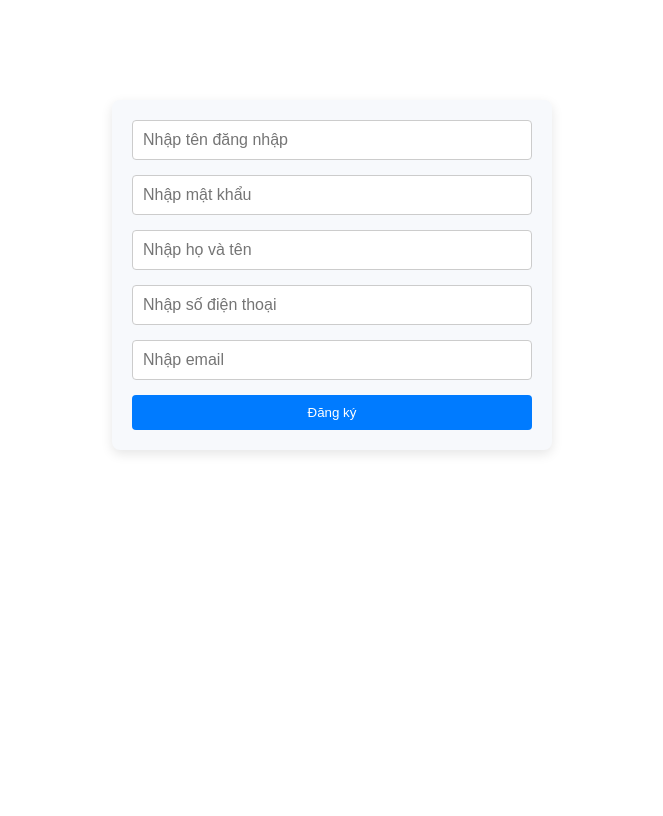
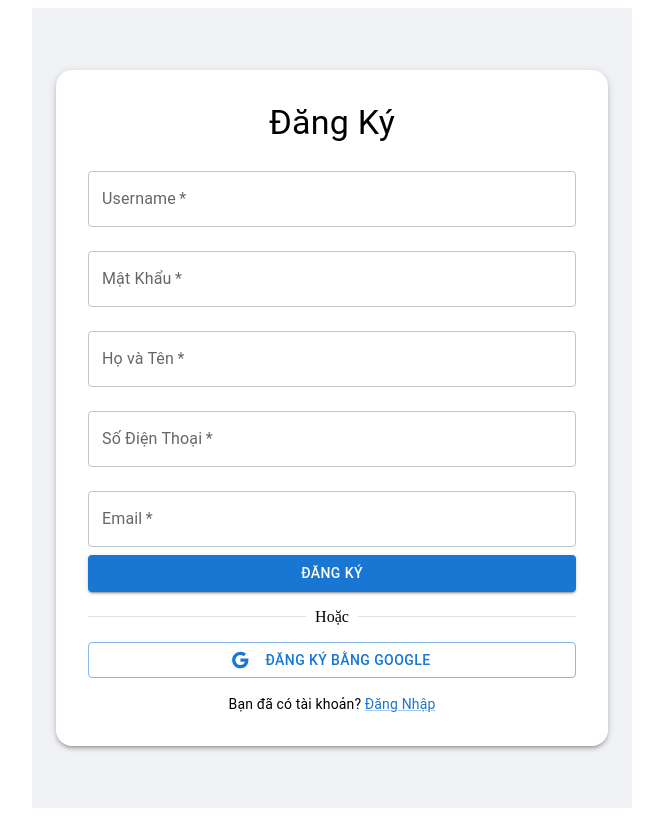
Before and after one commit to JonnyTran411/Koi-Veterinary-Service-Center, a React (Create React App) app in the folder kvsc-fe-app/: page /register in a window 1280 px wide. Shown: the whole page, without its empty margins (308-971 px from the left). Built offline with nearby package versions, Linux system fonts and the light colour scheme.

Commit message:
Create layout register

```diff
--- a/kvsc-fe-app/src/components/auth/register/Register.jsx
+++ b/kvsc-fe-app/src/components/auth/register/Register.jsx
@@ -1,92 +1,129 @@
+import { Google as GoogleIcon } from "@mui/icons-material";
+import {
+  Box,
+  Button,
+  Container,
+  Divider,
+  Link,
+  TextField,
+  Typography,
+} from "@mui/material";
 import React, { useState } from "react";
-import { useDispatch, useSelector } from "react-redux";
-import { registerUser } from "../../../redux/actions/authActions";
 import "./Register.scss";
 
 const Register = () => {
   const [formData, setFormData] = useState({
-    userName: "",
+    username: "",
     password: "",
-    fullName: "",
+    fullname: "",
     phone: "",
     email: "",
-    role: {
-      roleId: 1,
-      roleName: "Customer",
-    },
   });
 
-  const dispatch = useDispatch();
-  const { loading, error, data } = useSelector((state) => state.auth);
-
-  const handleInputChange = (e) => {
+  const handleChange = (e) => {
     const { name, value } = e.target;
-    setFormData({ ...formData, [name]: value });
+    setFormData({
+      ...formData,
+      [name]: value,
+    });
   };
 
   const handleSubmit = (e) => {
     e.preventDefault();
-    dispatch(registerUser(formData));
+    // Handle registration logic (e.g., call an API to create a new user)
+    console.log("Register Data:", formData);
   };
 
   return (
-    <div className="register-container">
+    <Container className="register-container" maxWidth="sm">
+      <Box className="register-box" boxShadow={3} p={4} borderRadius={4}>
+        <Typography variant="h4" align="center" gutterBottom>
+          Đăng Ký
+        </Typography>
         <form onSubmit={handleSubmit}>
-        <input
-          type="text"
-          name="userName"
-          value={formData.userName}
-          onChange={handleInputChange}
-          placeholder="Nhập tên đăng nhập"
+          <TextField
+            label="Username"
+            name="username"
+            fullWidth
+            variant="outlined"
+            margin="normal"
+            value={formData.username}
+            onChange={handleChange}
             required
           />
-        <input
+          <TextField
+            label="Mật Khẩu"
+            name="password"
             type="password"
-          name="password"
+            fullWidth
+            variant="outlined"
+            margin="normal"
             value={formData.password}
-          onChange={handleInputChange}
-          placeholder="Nhập mật khẩu"
+            onChange={handleChange}
             required
           />
-        <input
-          type="text"
-          name="fullName"
-          value={formData.fullName}
-          onChange={handleInputChange}
-          placeholder="Nhập họ và tên"
+          <TextField
+            label="Họ và Tên"
+            name="fullname"
+            fullWidth
+            variant="outlined"
+            margin="normal"
+            value={formData.fullname}
+            onChange={handleChange}
             required
           />
-        <input
-          type="text"
+          <TextField
+            label="Số Điện Thoại"
             name="phone"
+            fullWidth
+            variant="outlined"
+            margin="normal"
             value={formData.phone}
-          onChange={handleInputChange}
-          placeholder="Nhập số điện thoại"
+            onChange={handleChange}
             required
           />
-        <input
+          <TextField
+            label="Email"
+            name="email"
             type="email"
-          name="email"
+            fullWidth
+            variant="outlined"
+            margin="normal"
             value={formData.email}
-          onChange={handleInputChange}
-          placeholder="Nhập email"
+            onChange={handleChange}
             required
           />
-        <button type="submit" disabled={loading}>
-          {loading ? "Đang đăng ký..." : "Đăng ký"}
-        </button>
+          <Button
+            type="submit"
+            variant="contained"
+            color="primary"
+            fullWidth
+            className="register-button"
+          >
+            Đăng Ký
+          </Button>
+        </form>
 
-        {/* Display error message */}
-        {error && <p className="error-message">{error}</p>}
+        <Divider sx={{ my: 2 }}>Hoặc</Divider>
 
-        {/* Display success message */}
-        {data && (
-          <p className="success-message">
-            Registration successful! Welcome, {data.userName}!
-          </p>
-        )}
-      </form>
-    </div>
+        <Button
+          variant="outlined"
+          color="primary"
+          fullWidth
+          className="google-register-button"
+          startIcon={<GoogleIcon />}
+        >
+          Đăng Ký bằng Google
+        </Button>
+
+        <Typography align="center" variant="body2" sx={{ mt: 2 }}>
+          Bạn đã có tài khoản?{" "}
+          <Link href="/login" className="link-hover-effect" variant="body2">
+            Đăng Nhập
+          </Link>
+        </Typography>
+      </Box>
+    </Container>
   );
 };
 
--- a/kvsc-fe-app/src/components/auth/register/Register.scss
+++ b/kvsc-fe-app/src/components/auth/register/Register.scss
@@ -1,35 +1,39 @@
 .register-container {
-  max-width: 400px;
-  margin: 100px auto;
-  padding: 20px;
-  background-color: #f7f9fc;
+  display: flex;
+  justify-content: center;
+  align-items: center;
+  min-height: 100vh;
+  background-color: #f0f2f5;
+}
+
+.register-box {
+  background-color: white;
+  padding: 2rem;
   border-radius: 8px;
-  box-shadow: 0 4px 12px rgba(0, 0, 0, 0.1);
+}
 
-  form {
-    display: flex;
-    flex-direction: column;
-  }
+.register-button {
+  margin-top: 1rem;
+}
 
-  input {
-    padding: 10px;
-    margin-bottom: 15px;
-    border: 1px solid #ccc;
-    border-radius: 4px;
-    font-size: 16px;
-  }
+.google-register-button {
+  margin-top: 1rem;
+  display: flex;
+  align-items: center;
+  justify-content: center;
+}
 
-  button {
-    padding: 10px;
-    background-color: #007bff;
-    color: white;
-    border: none;
-    border-radius: 4px;
-    cursor: pointer;
-    transition: background-color 0.3s;
+.google-register-button svg {
+  margin-right: 8px;
+}
 
-    &:hover {
-      background-color: #0056b3;
-    }
-  }
+.link-hover-effect {
+  color: #1976d2; /* Default color */
+  text-decoration: none;
+  transition: color 0.2s ease-in-out, text-decoration 0.2s ease-in-out;
 }
+
+.link-hover-effect:hover {
+  text-decoration: underline; /* Underline on hover */
+  color: #004ba0; /* Darker blue on hover */
+}
```
Lines whose indentation alone changed are shown as unchanged.
